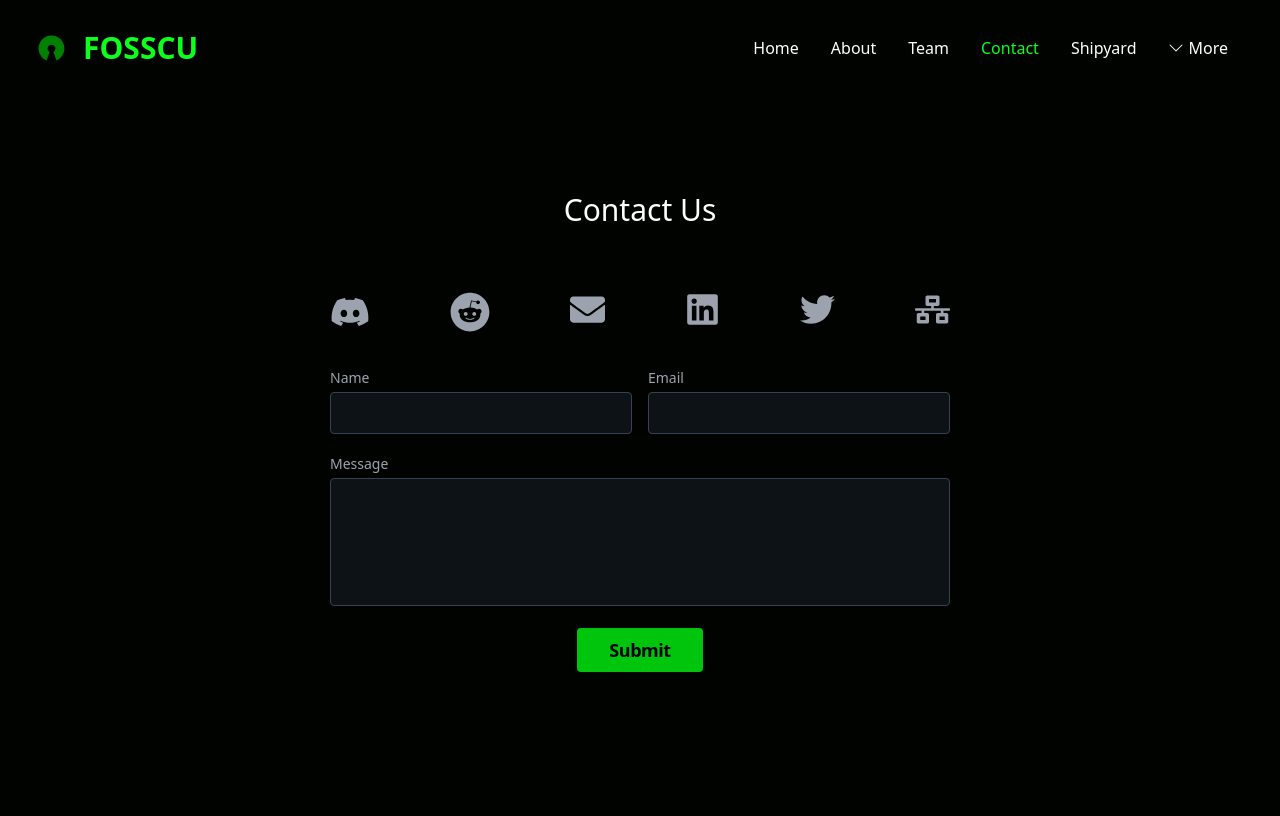
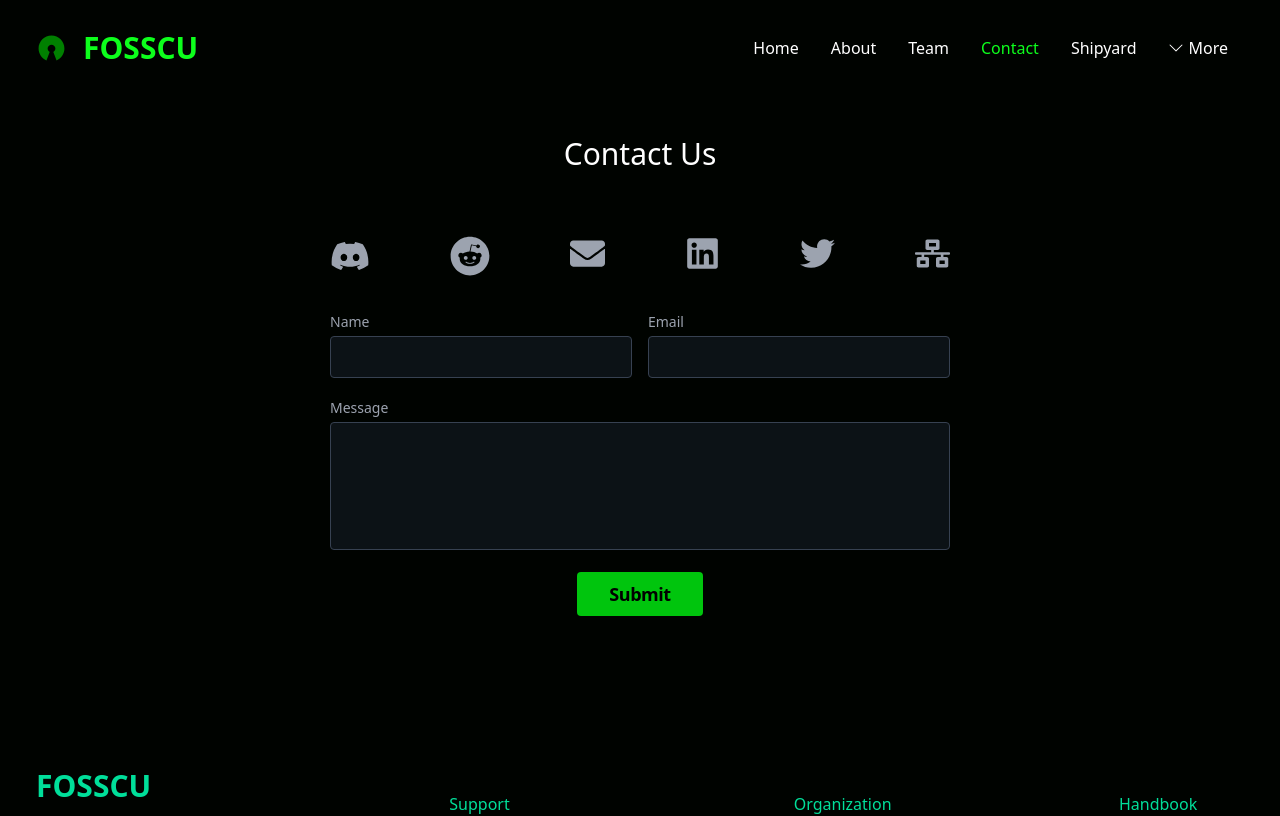
Before and after one commit to FOSS-Community/fosscu.org, a React (Vite) app: page /contact in a window 1280 px wide. Shown: the top 816 px of the page. Built offline with nearby package versions, Linux system fonts and the light colour scheme; no server answers; the HTML template or start-up script is replaced by a standard one.

Commit message:
Error msg

```diff
--- a/src/components/Contact.jsx
+++ b/src/components/Contact.jsx
@@ -22,6 +22,7 @@ const Contact = () => {
   });
   const [loading, setLoading] = useState(false);
   const [error, setError] = useState("");
+  const [success, setSuccess] = useState("");
 
   function handle(e) {
     const newData = { ...data };
@@ -33,7 +34,7 @@ const Contact = () => {
     e.preventDefault();
     setLoading(true);
     setError("");
-
+    setSuccess("");
     try {
       await base("Table 1").create([
         {
@@ -44,9 +45,12 @@ const Contact = () => {
           },
         },
       ]);
+      setSuccess("Your message has been sent successfully!");
+      setTimeout(() => setSuccess(""), 3000);
     } catch (err) {
       console.error("Error:", err);
       setError("There was an error processing your request.");
+      setTimeout(() => setError(""), 3000);
     } finally {
       setLoading(false);
       setData({
@@ -60,7 +64,7 @@ const Contact = () => {
   return (
     <div>
       <section className="text-gray-400 bg-gray-1000 body-font">
-        <div className="container px-5 py-24 mx-auto">
+        <div className="container px-5 py-10 mx-auto">
           <div className="flex flex-col text-center w-full mb-12">
             <h1 className="sm:text-3xl text-2xl font-medium title-font mb-4 text-white">
               Contact Us
@@ -152,8 +156,11 @@ const Contact = () => {
                 </button>
               </div>
             </form>
-            {loading && <p className="text-white">Loading...</p>} {/* Optional loading message */}
-            {error && <p className="text-red-500">{error}</p>} {/* Optional error message */}
+            <div className="py-6 text-center font-semibold">
+            {loading && <p className="text-white">Loading...</p>}
+            {error && <p className="text-red-500">{error}</p>}
+            {success && <p className="text-green-500">{success}</p>}
+            </div>
           </div>
         </div>
       </section>
```
